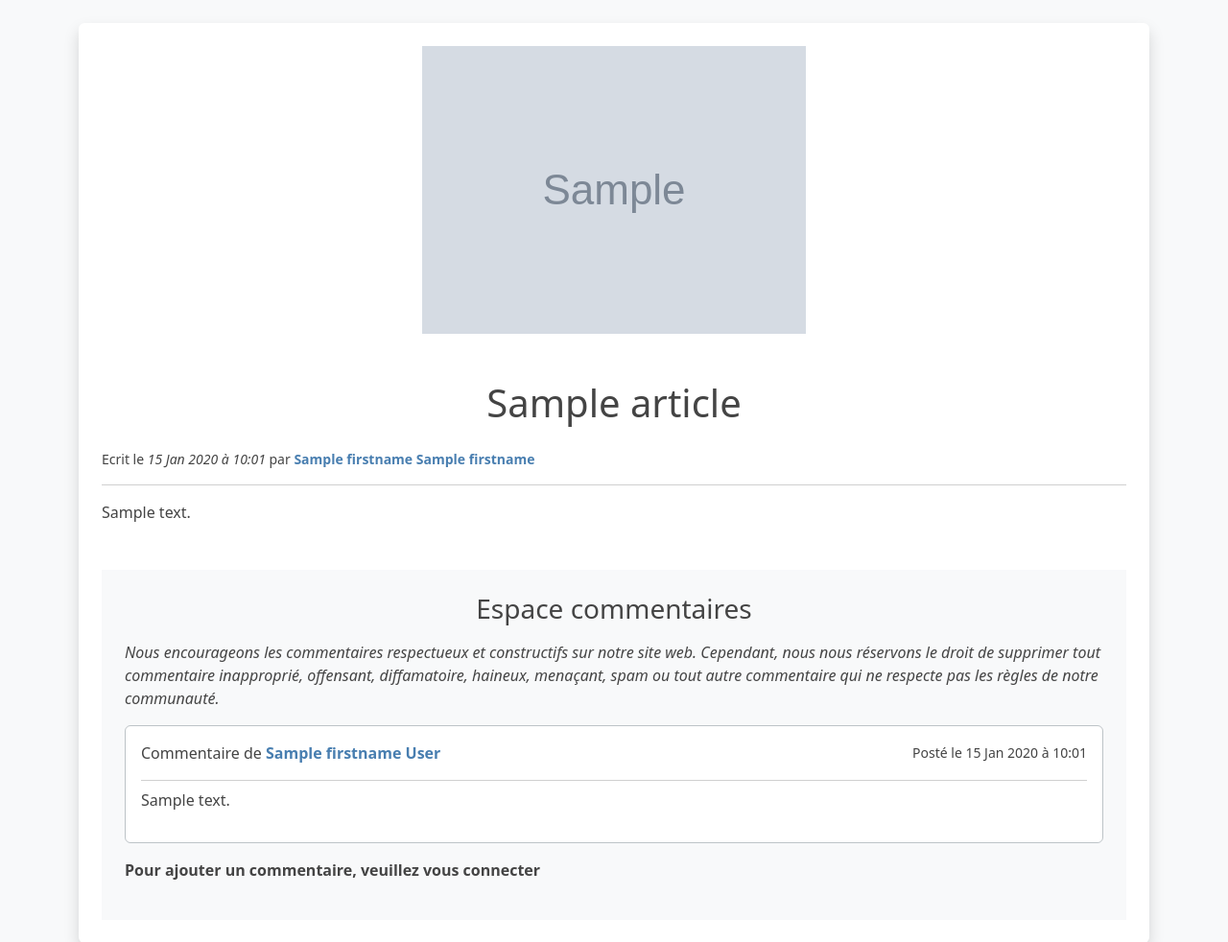
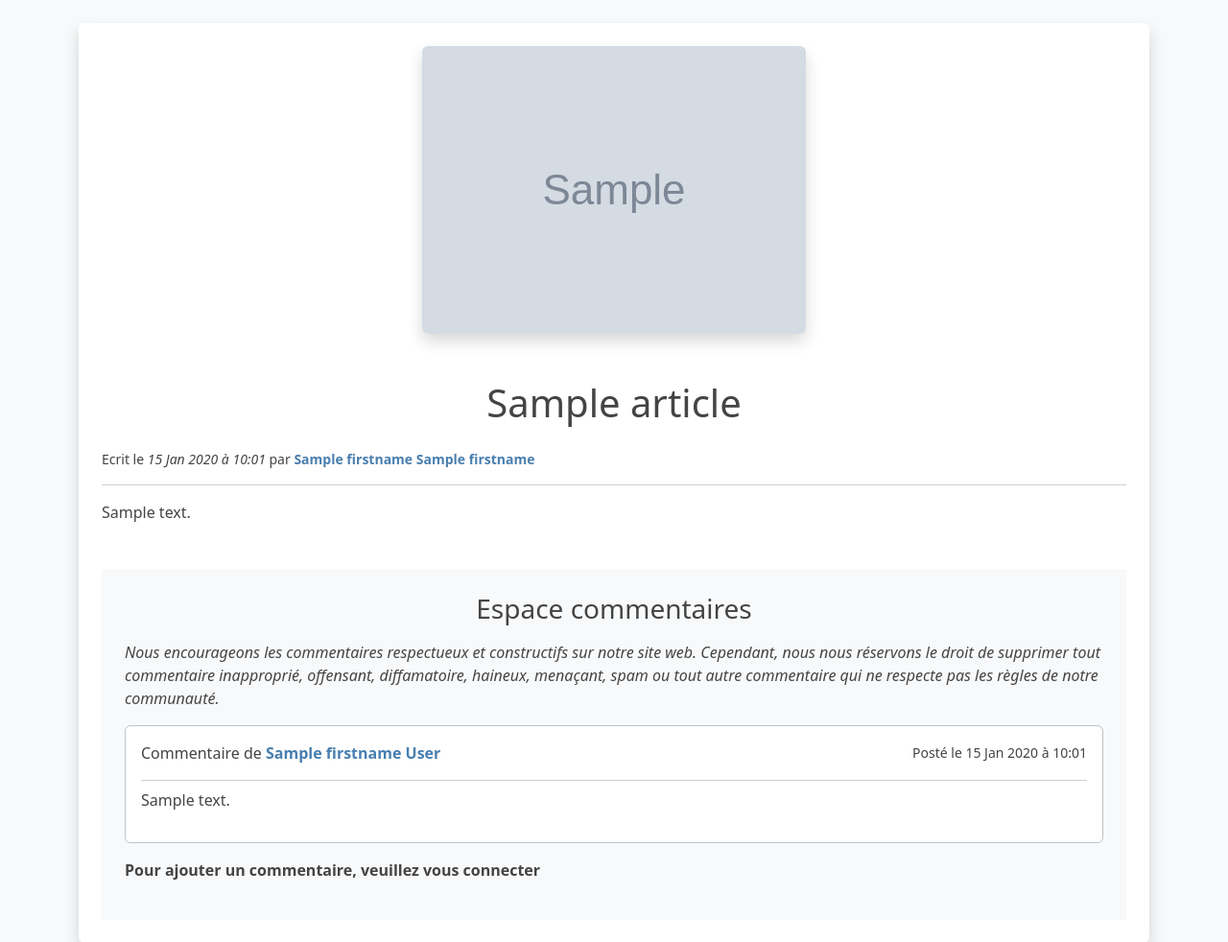
Before and after one commit to GuillemotClement/Symfony-FayenceAvenir, a Symfony app: template templates/article/show.html.twig in a window 1280 px wide. Shown: the part 111-1093 px from the top of the page at 96% size. Run offline with Twig, Linux system fonts and the light colour scheme; the template is opened without the code that fills it: most values are stand-ins (such as "Sample title", 1, 10 or a date in 2020); grey boxes marked "Sample" are stand-in pictures; style sheets or scripts are compiled from the project's sources; some libraries are stand-ins or nearby versions.

Commit message:
Correction bug affichage image article

```diff
--- a/templates/article/show.html.twig
+++ b/templates/article/show.html.twig
@@ -5,7 +5,7 @@
     <div class="article-picture d-flex justify-content-center mb-5">
       {# <img class="img-fluid rounded shadow" src="https://images.unsplash.com/photo-1716033754000-fbf7dfefabda?w=500&auto=format&fit=crop&q=60&ixlib=rb-4.0.3&ixid=M3wxMjA3fDB8MHxlZGl0b3JpYWwtZmVlZHw0fHx8ZW58MHx8fHx8" alt="image article {{article.title}}"> #}
     {# décommenter en prod #}
-      <img src="{{ asset(article.picture) }}" alt="image article {{article.title}}">
+      <img src="{{ asset(article.picture) }}" alt="image article {{article.title}}" class="img-fluid rounded shadow">
     </div>
     <h1 class="text-center mb-4">{{ article.title}}</h1>
     <div class="article-info">
```
